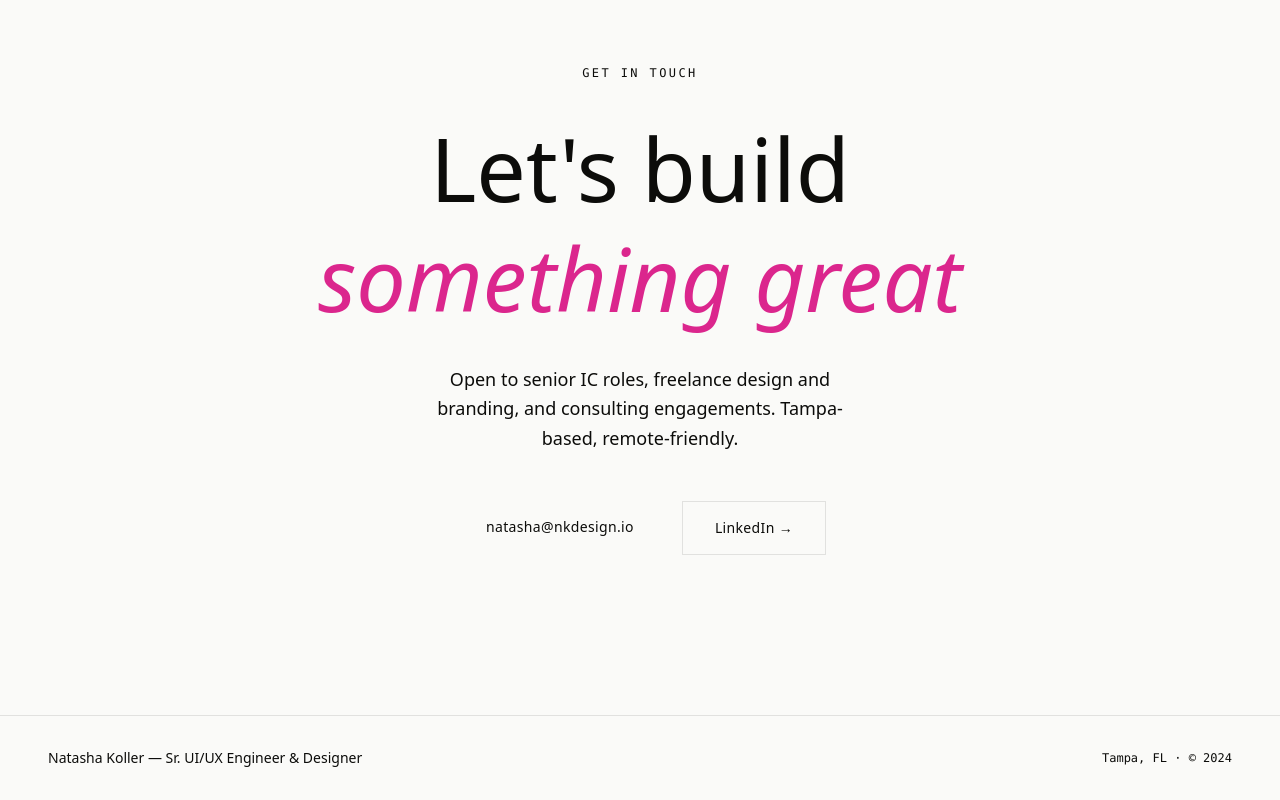
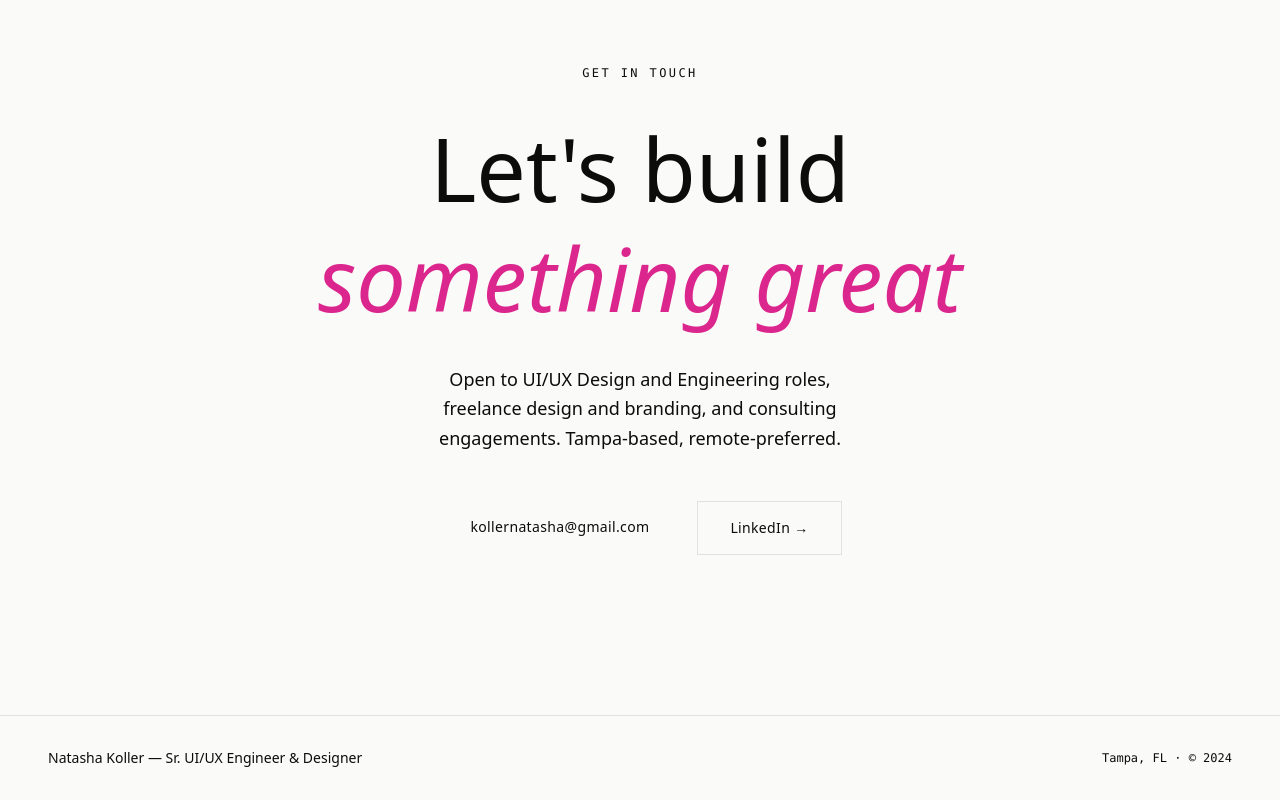
Before and after one commit to KollerCode/Koller-Portfolio, a React (Vite) app: page / in a window 1280 px wide. Shown: the part 4966-5766 px from the top of the page. Built offline with nearby package versions, Linux system fonts and the light colour scheme; a web font is replaced by a local one.

Commit message:
Update App.tsx

```diff
--- a/src/app/App.tsx
+++ b/src/app/App.tsx
@@ -513,14 +513,14 @@ export default function App() {
             <em style={{ color: "var(--primary)" }}>something great</em>
           </motion.h2>
           <motion.p {...fadeUp(0.16)} className="text-muted-foreground text-lg max-w-md mx-auto mb-12 leading-relaxed">
-            Open to senior IC roles, freelance design and branding, and consulting engagements. Tampa-based, remote-friendly.
+            Open to UI/UX Design and Engineering roles, freelance design and branding, and consulting engagements. Tampa-based, remote-preferred.
           </motion.p>
           <motion.div {...fadeUp(0.22)} className="flex flex-col sm:flex-row gap-4 justify-center">
             <a
-              href="mailto:natasha@nkdesign.io"
+              href="mailto:kollernatasha@gmail.com"
               className="px-8 py-4 bg-primary text-primary-foreground tracking-wide text-sm hover:opacity-90 transition-opacity"
             >
-              natasha@nkdesign.io
+              kollernatasha@gmail.com
             </a>
             <a
               href="https://www.linkedin.com/in/natashakoller"
```
